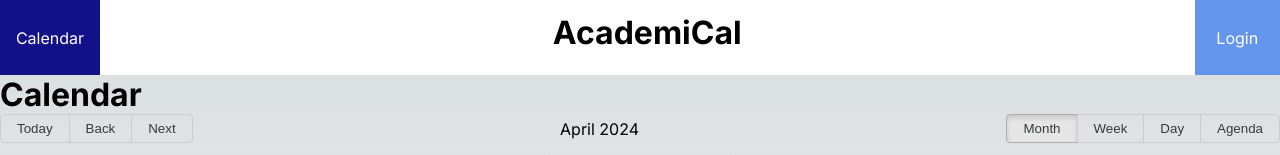
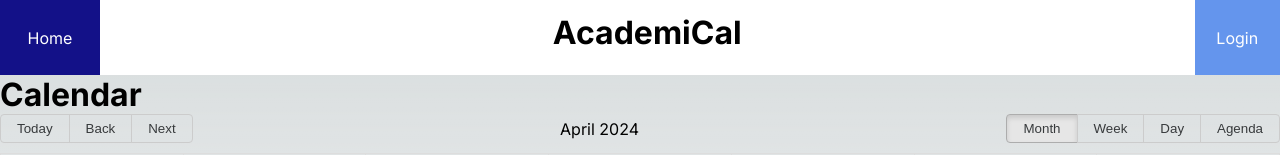
Before and after one commit to ZephyrIO/AcademiCal, a Next.js app in the folder academical/: page /calendar-view in a window 1280 px wide. Shown: the top 155 px of the page. Built offline with nearby package versions, Linux system fonts and the light colour scheme; no server answers.

Commit message:
added Home button to calendar

```diff
--- a/academical/app/calendar-view/page.js
+++ b/academical/app/calendar-view/page.js
@@ -1,12 +1,12 @@
 'use client';
 import React from 'react';
 import Calendar from '@/components/Calendar';
-import Header from '@/components/Header';
+import HeaderCalendar from '@/components/HeaderCalendar';
 
 const CalendarView = () => {
   return (
     <div>
-      <Header />
+      <HeaderCalendar />
       <h1>Calendar</h1>
       <Calendar />
     </div>
--- /dev/null
+++ b/academical/components/HeaderCalendar.js
@@ -0,0 +1,17 @@
+import React, { useState } from 'react';
+import Button from "./Button";
+import './Header.css';
+import Link from 'next/link';
+
+export default function HeaderCalendar(props) {
+
+    return (
+        <div className="header">
+            <Link href="/"> <Button>Home</Button> </Link>
+            <h1 className="title">AcademiCal</h1>
+            {props.loggedIn ?
+                <Link href="/"><Button onClick={props.loginHandler}>Logout</Button></Link> :
+                <Button onClick={props.loginHandler}>Login</Button>}
+        </div>
+    );
+}
```
